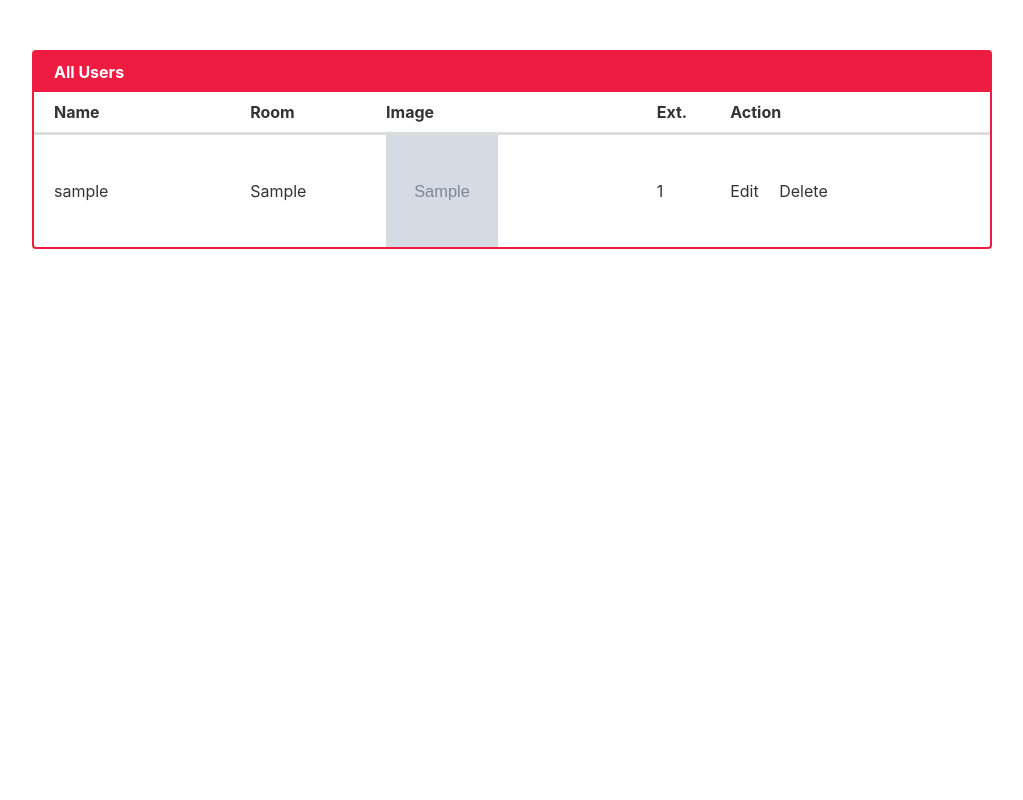
After one commit to MohamadFeeshar/Cafe-php-project, a PHP site: page /showusers.php in a window 1280 px wide. The commit adds this page. Shown: the whole page, without its empty margins (128-1151 px from the left). Run offline with PHP 8.4, Linux system fonts and the light colour scheme; tables that the repository leaves empty hold one stand-in row (values such as "Sample post"); grey boxes marked "Sample" are stand-in pictures; data that the repository does not hold is empty.

Commit message:
Added Show Users Page and Modified in cafedb.sql

```diff
--- a/DatabaseFunctions.php
+++ b/DatabaseFunctions.php
@@ -8,9 +8,9 @@ class Database {
     {
         try {
             $dsn = "mysql:dbname=".$dbname.";host=".$dbhost.";";
-            echo "hello";
+            // echo "hello";
             $this->$connection = new PDO($dsn, $dbuser, $dbpass);
-            echo "hello";
+            // echo "hello";
             $this->$connection->setAttribute(PDO::ATTR_ERRMODE, PDO::ERRMODE_EXCEPTION);
         }
         catch(PDOException $e) {
@@ -100,6 +100,17 @@ class Database {
         return $allOrders;
     }
 
+    public function getAllUsers()
+    {
+        $allUsers = array();
+        $sql = "SELECT user_id, user_name, room, profile_pic, ext FROM user;";
+        $stmt = $this->$connection->prepare($sql);
+        $stmt->execute();
+        $allUsers = $stmt->fetchAll();
+
+        return $allUsers;
+    }
+
 }
 
 // $db = new Database('127.0.0.1', '', '123456', 'cafedb');
--- a/admin/displayorder.php
+++ b/admin/displayorder.php
@@ -3,7 +3,7 @@ require_once('../DatabaseFunctions.php');
 $orders;
 $title = 'Orders';
 function getOrders(){
-    $db = new Database('localhost', 'phpmyadmin', 'phpmyadmin', 'cafedb');
+    $db = new Database('127.0.0.1', 'root', '', 'cafedb');
    $GLOBALS[$orders]=$db->getAllOrders();
    renderOrders($GLOBALS[$orders]);
 }
--- /dev/null
+++ b/admin/showusers.php
@@ -0,0 +1,70 @@
+<?php
+
+require_once('../DatabaseFunctions.php');
+$users;
+
+function getUsers()
+{
+    $db = new Database("127.0.0.1", "root", "", "cafedb");
+    $GLOBALS[$users] = $db->getAllUsers();
+    renderUsers($GLOBALS[$users]);
+}
+
+function renderUsers($users)
+{
+    echo '<table>
+    <thead>
+        <tr>
+            <th colspan="5">All Users</th>
+        </tr>
+        <tr>
+            <th>Name</th>
+            <th>Room</th>
+            <th>Image</th>
+            <th>Ext.</th>
+            <th>Action</th>
+        </tr>
+    </thead>
+    <tbody id="contact_table_body">
+        <!-- <tr>
+
+        </tr> -->';
+
+
+    foreach ($users as $user) {
+        echo '<tr>';
+        echo '<td>'.$user['user_name'].'</td>';
+        echo '<td>'.$user['room'].'</td>';
+        echo "<td> <img src= \"".$user['profile_pic']."\"/> </td>";
+        echo '<td>'.$user['ext'].'</td>';
+        echo "<td> <a class=\"edit\" href=\"editUser.php?id=".$user['user_id']."\">Edit</a> &emsp;";
+        echo "<a class=\"delete\" href=\"deleteUser.php?id=".$user['user_id']."\">Delete</a> </td>";
+        echo '</tr>';
+    }
+
+    echo '</tbody>
+    </table>';
+
+
+
+}
+
+getUsers();
+
+?>
+
+
+<!DOCTYPE html>
+<html lang="en">
+
+<head>
+    <meta charset="UTF-8">
+    <title>All Users</title>
+    <link rel="stylesheet" href="styleUsersTable.css">
+</head>
+
+<body>
+
+</body>
+
+</html>
--- /dev/null
+++ b/admin/styleUsersTable.css
@@ -0,0 +1,86 @@
+
+* {
+    margin: 0;
+    padding: 0;
+    box-sizing: border-box;
+}
+
+body {
+    font-family: -apple-system, BlinkMacSystemFont, "Segoe UI", Roboto, "Helvetica Neue", Arial, sans-serif;
+    color: #333;
+}
+
+table {
+    text-align: left;
+    line-height: 40px;
+    border-collapse: separate;
+    border-spacing: 0;
+    border: 2px solid #ed1c40;
+    width: 75%;
+    margin: 50px auto;
+    border-radius: .25rem;
+}
+
+thead tr:first-child {
+    background: #ed1c40;
+    color: #fff;
+    border: none;
+}
+
+th:first-child, td:first-child {
+    padding: 0 15px 0 20px;
+}
+
+thead tr:last-child th {
+    border-bottom: 3px solid #ddd;
+}
+
+tbody tr:hover {
+    background-color: #f2f2f2;
+    cursor: default;
+}
+
+tbody tr:last-child td {
+    border: none;
+}
+
+tbody td {
+    border-bottom: 1px solid #ddd;
+}
+
+td:last-child {
+    text-align: left;
+    padding-right: 10px;
+}
+
+a {
+    color: #333;
+    text-decoration: none;
+}
+
+.edit:hover {
+    color: #0a79df;
+}
+
+.delete:hover {
+    color: #dc2a2a;
+}
+
+
+.table {
+    display: table;
+    margin-left: auto;
+    margin-right: auto;
+    margin-top: 20px;
+}
+
+.row {
+    display: table-row;
+}
+
+img {
+    height: 7rem;
+    width: 7rem;
+    /* height: 100px;
+    width: 100px; */
+}
```
Also changed, not shown: database-setup/cafedb.sql (+5 -5 lines).
